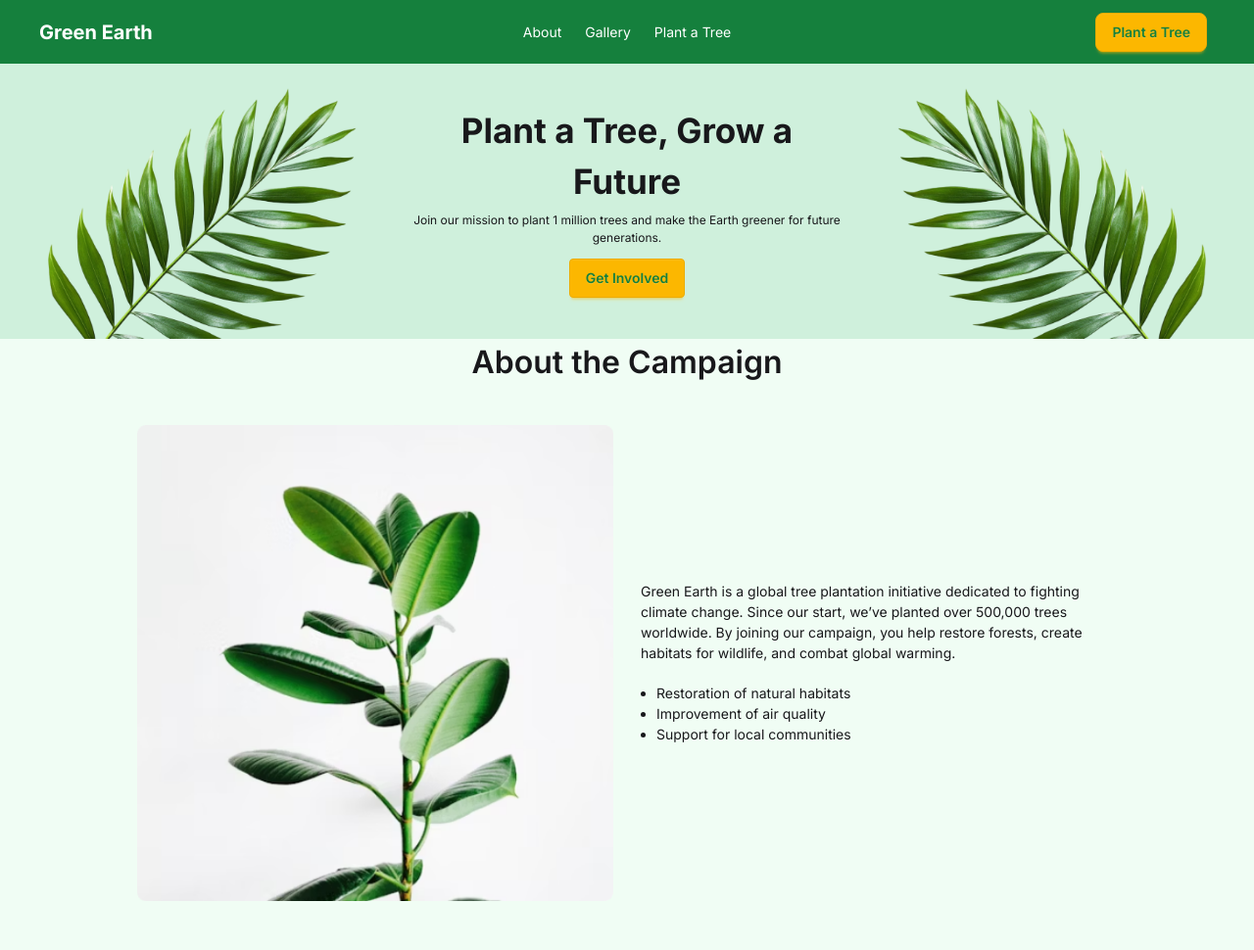
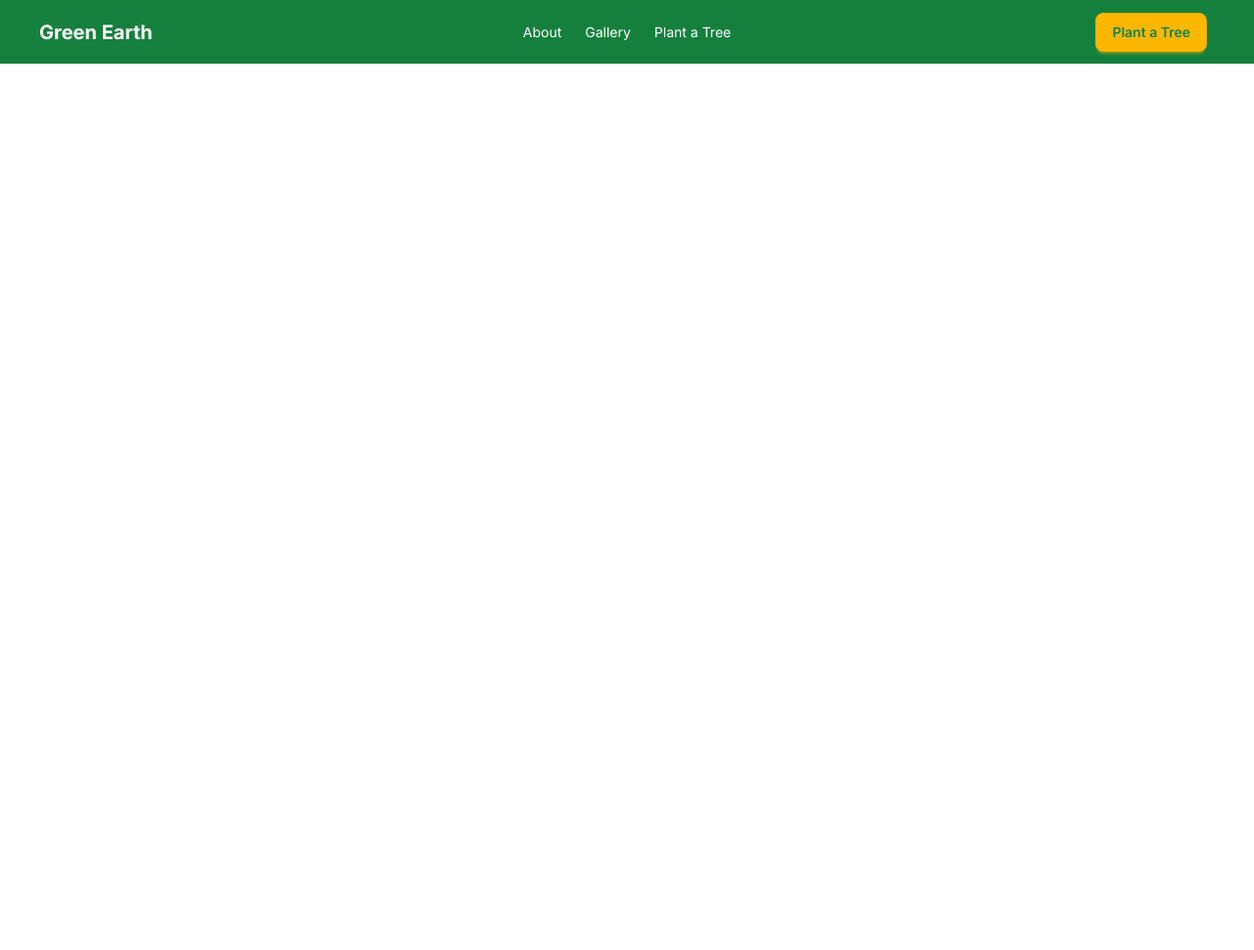
Before and after one commit to mahmudulhasan2025/green-earth, a plain HTML site: page index.html in a window 1280 px wide. Shown: the whole page at 98% size. After the commit the page ends 800 px from the top, so only its background shows below. Drawn offline with nearby package versions, Linux system fonts and the light colour scheme.

Commit message:
Navbar Part

```diff
--- a/index.html
+++ b/index.html
@@ -44,45 +44,7 @@
         </div>
       </div>
     </header>
-    <!-- Banner -->
-    <section class="flex justify-evenly items-center gap-5 bg-[#CFF0DC]">
-      <div>
-        <img src="Assets/hero-leaf1.png" alt="">
-      </div>
-      <div class="text-center w-[600px]">
-        <h2 class="font-bold text-[35px] mb-1">Plant a Tree, Grow a Future</h2>
-        <p class="text-[12px] mb-3">Join our mission to plant 1 million trees and make the Earth greener for future generations.</p>
-        <a class="btn btn-warning  text-[#15803D]">Get Involved</a>
-      </div>
-      <div>
-        <img src="Assets/hero-leaf2.png" alt="">
-      </div>
-    </section>
-    <!-- Choose Your Trees -->
-    <section>
 
-    </section>
-    <!-- About the Campaign -->
-    <section class="bg-[#f0fdf4] pb-[50px]">
-      <h2 class="text-center font-semibold text-[32px] mb-10">About the Campaign</h2>
-      <div class="flex justify-evenly items-center gap-7 w-[1000px] h-auto my-0 mx-auto">
-        <div>
-          <img src="Assets/about.png" alt="">
-        </div>
-        <div class="w-[530px] text-[14px] text-start text-[1f2937]">
-          <p>
-            Green Earth is a global tree plantation initiative dedicated to fighting
-             climate change. Since our start, we’ve planted over 500,000 trees worldwide.
-             By joining our campaign, you help restore forests, create habitats for wildlife, and combat global warming.
-          </p>
-          <ul class="list-disc ml-4 mt-5">
-            <li>Restoration of natural habitats</li>
-            <li>Improvement of air quality</li>
-            <li>Support for local communities</li>
-          </ul>
-        </div>
-      </div>
-    </section>
 
     <script src="Script/script.js"></script>
   </body>
```
